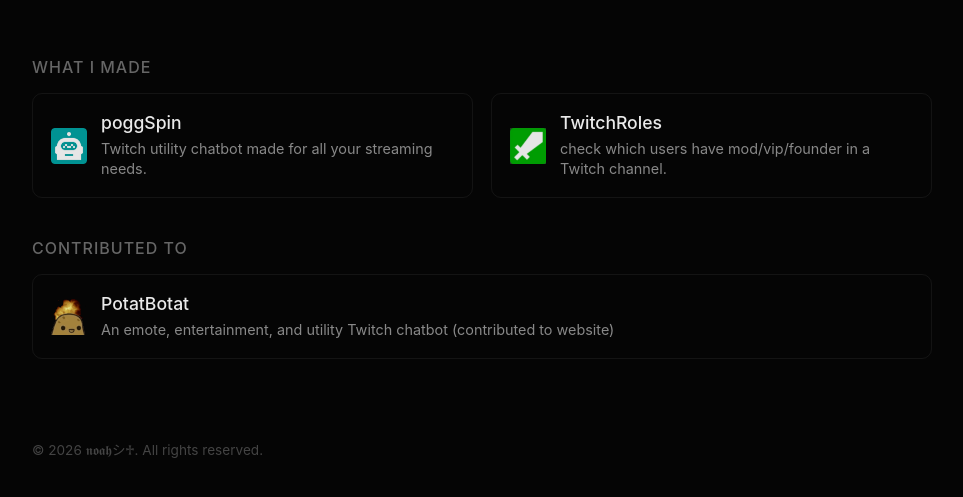
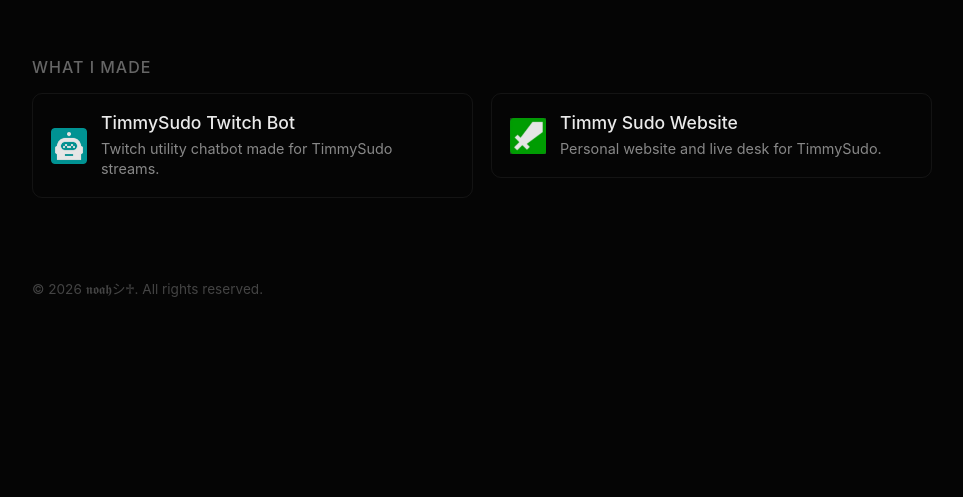
Before and after one commit to myytchannel944-gif/noah-website, an Astro site: page /projects in a window 1280 px wide. Shown: the part 249-746 px from the top of the page, without its empty margins (158-1121 px from the left). Built offline with nearby package versions, Linux system fonts and the light colour scheme; Astro itself is replaced by a stand-in of ours.

Commit message:
Update projects list

```diff
--- a/src/pages/projects.astro
+++ b/src/pages/projects.astro
@@ -4,10 +4,10 @@
 const name = '\u{1D593}\u{1D594}\u{1D586}\u{1D58D}\u30B7\u2671';
 ---
 
-<Layout title={`Projects • ${name}`} bodyClass="inner-page">
+<Layout title={`Projects \u2022 ${name}`} bodyClass="inner-page">
   <div class="inner-wrap">
     <div class="top">
-      <a class="back" href="/">← back</a>
+      <a class="back" href="/">&#8592; back</a>
     </div>
 
     <h1>projects</h1>
@@ -18,41 +18,25 @@
     <h2 class="section-title">what I made</h2>
 
     <div class="grid">
-      <a href="https://bot.itsbr0dyy.dev" target="_blank" class="card-link">
+      <a href="#" class="card-link">
         <div class="card">
           <div class="card-row">
             <img src="/assets/chatbot.avif" class="icon" alt="" />
             <div>
-              <h3>poggSpin</h3>
-              <p>Twitch utility chatbot made for all your streaming needs.</p>
+              <h3>TimmySudo Twitch Bot</h3>
+              <p>Twitch utility chatbot made for TimmySudo streams.</p>
             </div>
           </div>
         </div>
       </a>
 
-      <a href="https://roles.itsbr0dyy.dev" target="_blank" class="card-link">
+      <a href="#" class="card-link">
         <div class="card">
           <div class="card-row">
             <img src="/assets/mod.avif" class="icon" alt="" />
             <div>
-              <h3>TwitchRoles</h3>
-              <p>check which users have mod/vip/founder in a Twitch channel.</p>
-            </div>
-          </div>
-        </div>
-      </a>
-    </div>
-
-    <h2 class="section-title">contributed to</h2>
-
-    <div class="grid">
-      <a href="https://potat.app" target="_blank" class="card-link">
-        <div class="card">
-          <div class="card-row">
-            <img src="/assets/tatoExplode.gif" class="icon" alt="" />
-            <div>
-              <h3>PotatBotat</h3>
-              <p>An emote, entertainment, and utility Twitch chatbot (contributed to website)</p>
+              <h3>Timmy Sudo Website</h3>
+              <p>Personal website and live desk for TimmySudo.</p>
             </div>
           </div>
         </div>
@@ -60,7 +44,7 @@
     </div>
 
     <div class="footer">
-      <p>© 2026 {name}. All rights reserved.</p>
+      <p>&#169; 2026 {name}. All rights reserved.</p>
     </div>
   </div>
 </Layout>
```
